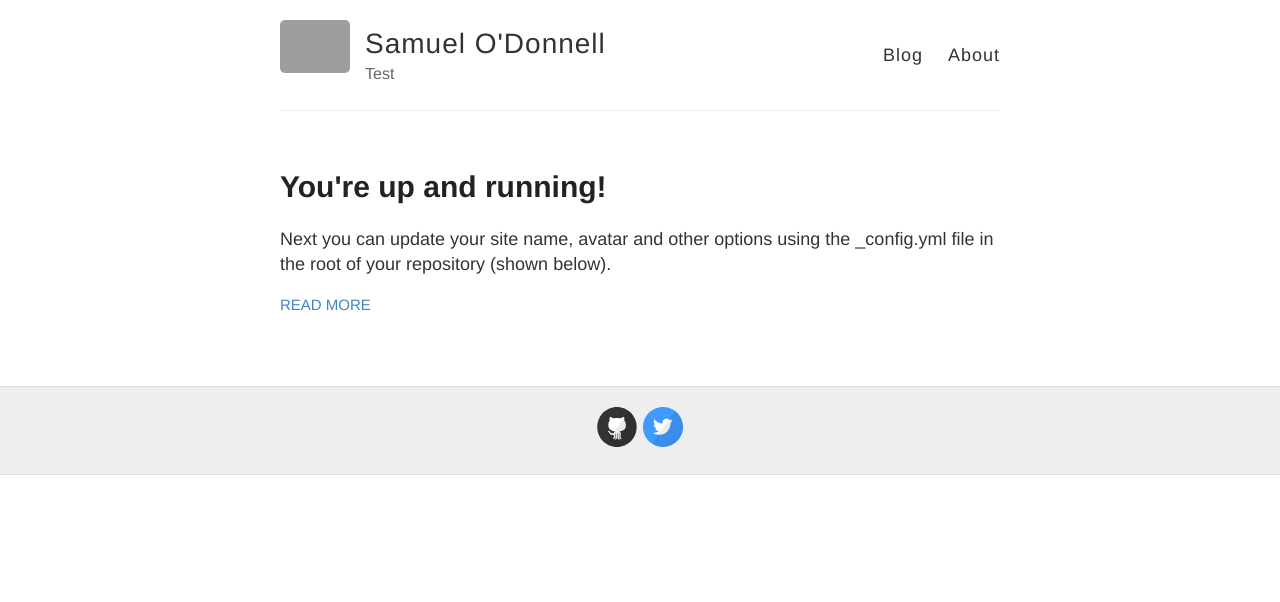
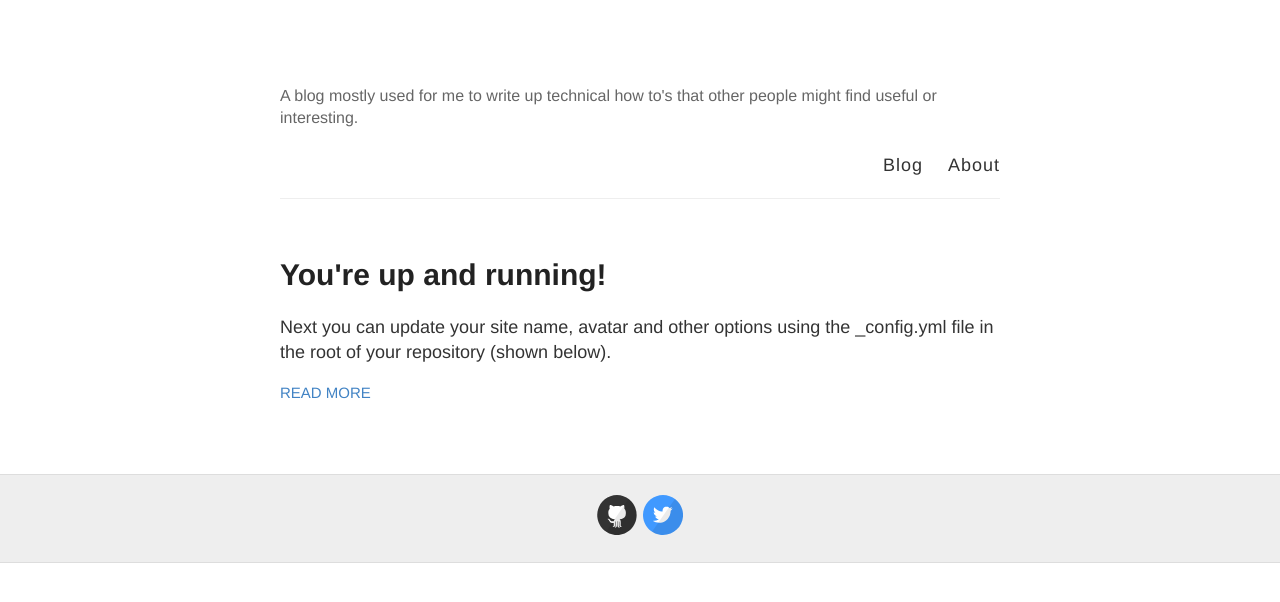
Before and after one commit to Samuel1989/Samuel1989.github.io, a Jekyll site: the page built from blog.html, in a window 1280 px wide. Shown: the top 602 px of the page. Built offline with Jekyll 4.4.1, drawn with Linux system fonts in a browser that asks for light colours; grey boxes are pictures that could not be loaded.

Commit message:
adding some config to blog

```diff
--- a/_config.yml
+++ b/_config.yml
@@ -3,13 +3,13 @@
 #
 
 # Name of your site (displayed in the header)
-name: Samuel O'Donnell
+name:
 
 # Short bio or description (displayed in the header)
-description: Test
+description: A blog mostly used for me to write up technical how to's that other people might find useful or interesting.
 
 # URL of your avatar or profile pic (you could use your GitHub profile pic)
-avatar: https://raw.githubusercontent.com/barryclark/jekyll-now/master/images/jekyll-logo.png
+avatar:
 
 #
 # Flags below are optional
```
